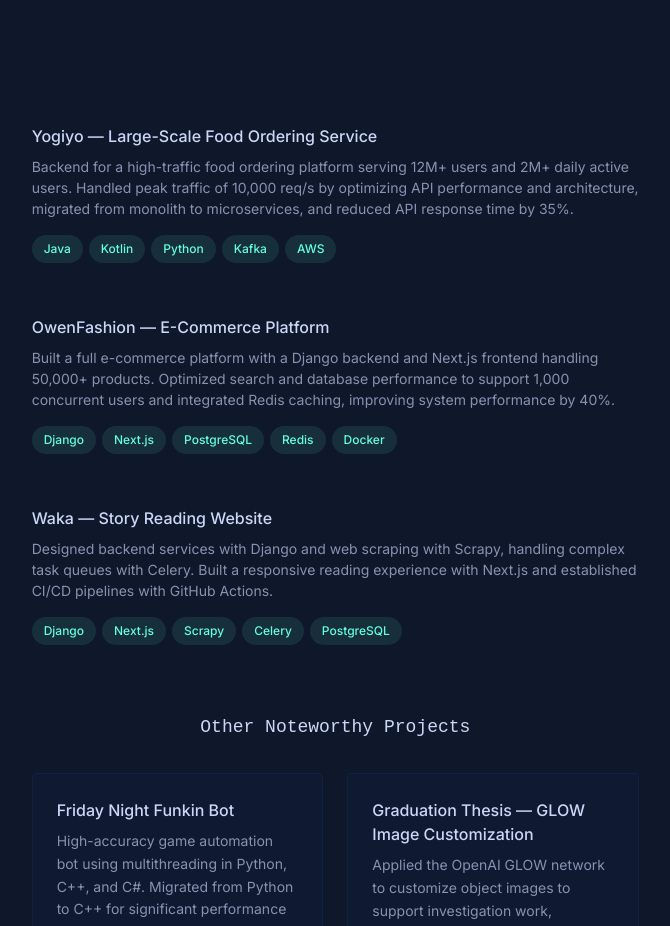
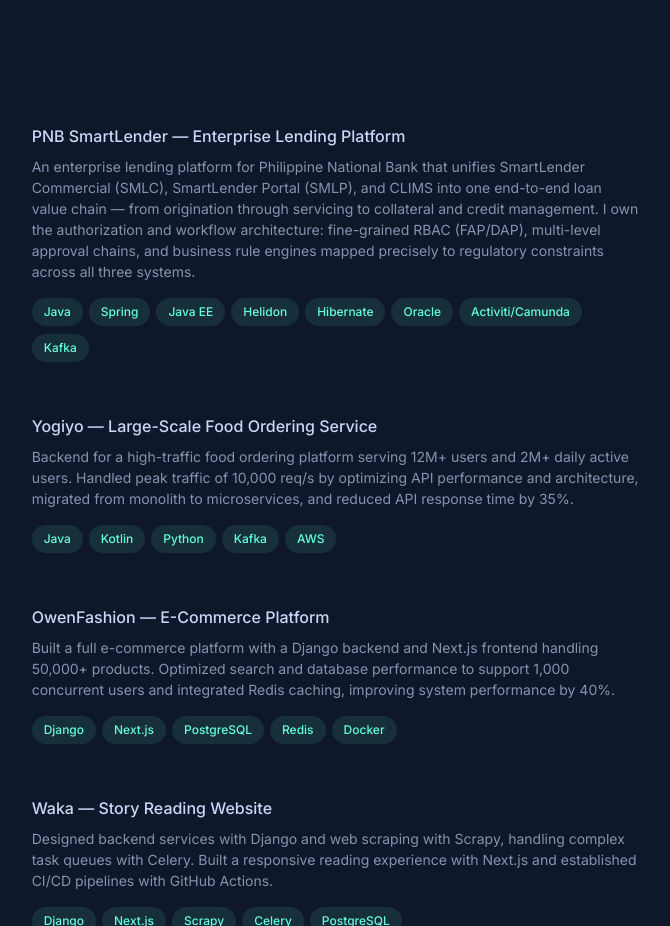
Before and after one commit to hungdhv97/hungthai_portfolio, a Next.js app: page / in a window 1280 px wide. Shown: the part 1200-2126 px from the top of the page, without its empty margins (593-1263 px from the left). Built offline with nearby package versions, Linux system fonts and the light colour scheme.

Commit message:
Add PNB SmartLender as first featured project

```diff
--- a/src/data/content.ts
+++ b/src/data/content.ts
@@ -55,6 +55,14 @@
 
 export const projects = {
   featured: [
+    {
+      title: 'PNB SmartLender — Enterprise Lending Platform',
+      description:
+        'An enterprise lending platform for Philippine National Bank that unifies SmartLender Commercial (SMLC), SmartLender Portal (SMLP), and CLIMS into one end-to-end loan value chain — from origination through servicing to collateral and credit management. I own the authorization and workflow architecture: fine-grained RBAC (FAP/DAP), multi-level approval chains, and business rule engines mapped precisely to regulatory constraints across all three systems.',
+      tech: ['Java', 'Spring', 'Java EE', 'Helidon', 'Hibernate', 'Oracle', 'Activiti/Camunda', 'Kafka'],
+      github: 'https://github.com/hungdhv97',
+      external: 'https://github.com/hungdhv97'
+    },
     {
       title: 'Yogiyo — Large-Scale Food Ordering Service',
       description:
```
Also changed, not shown: 1 other file (tests, documents, lock files or other folders).
